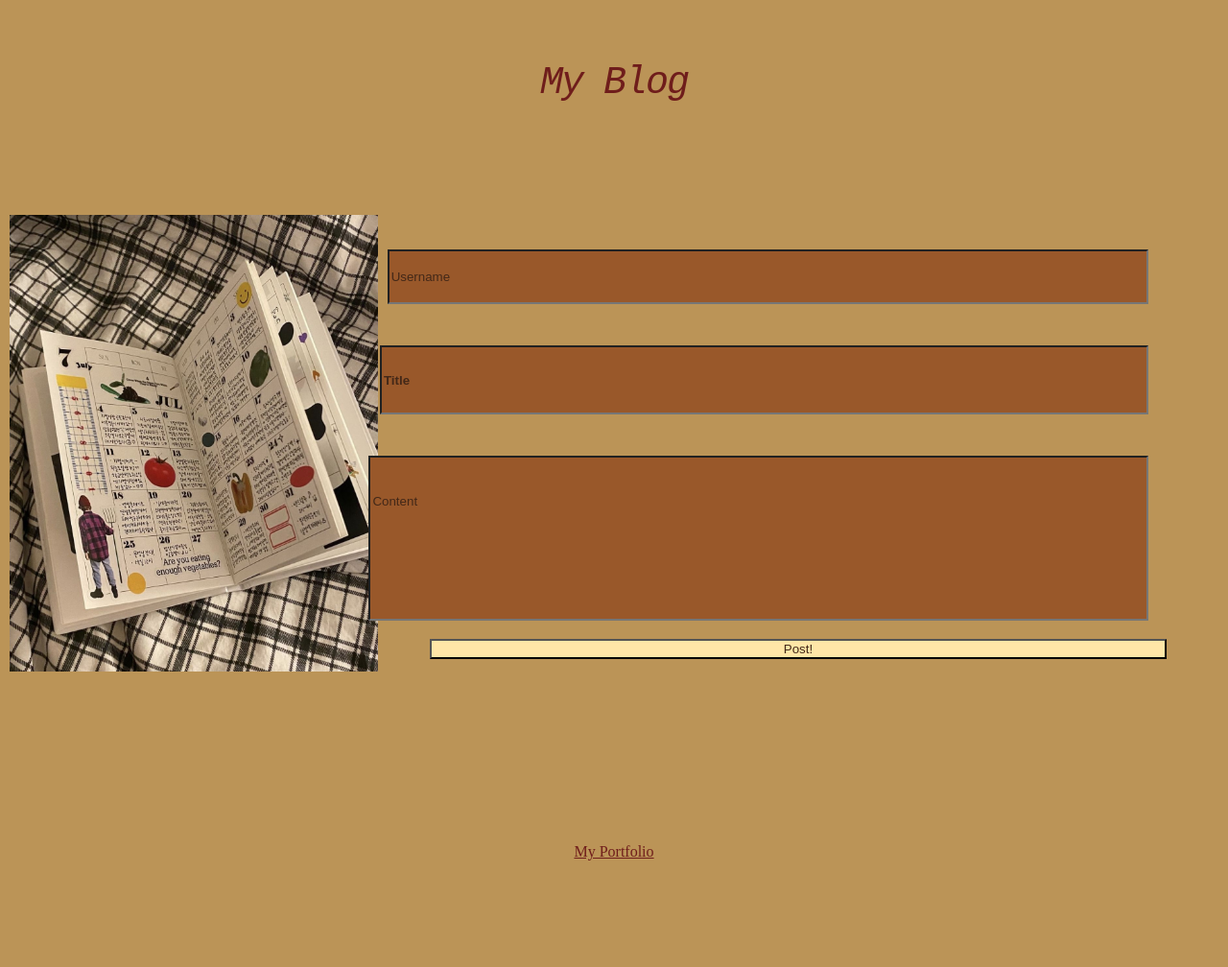
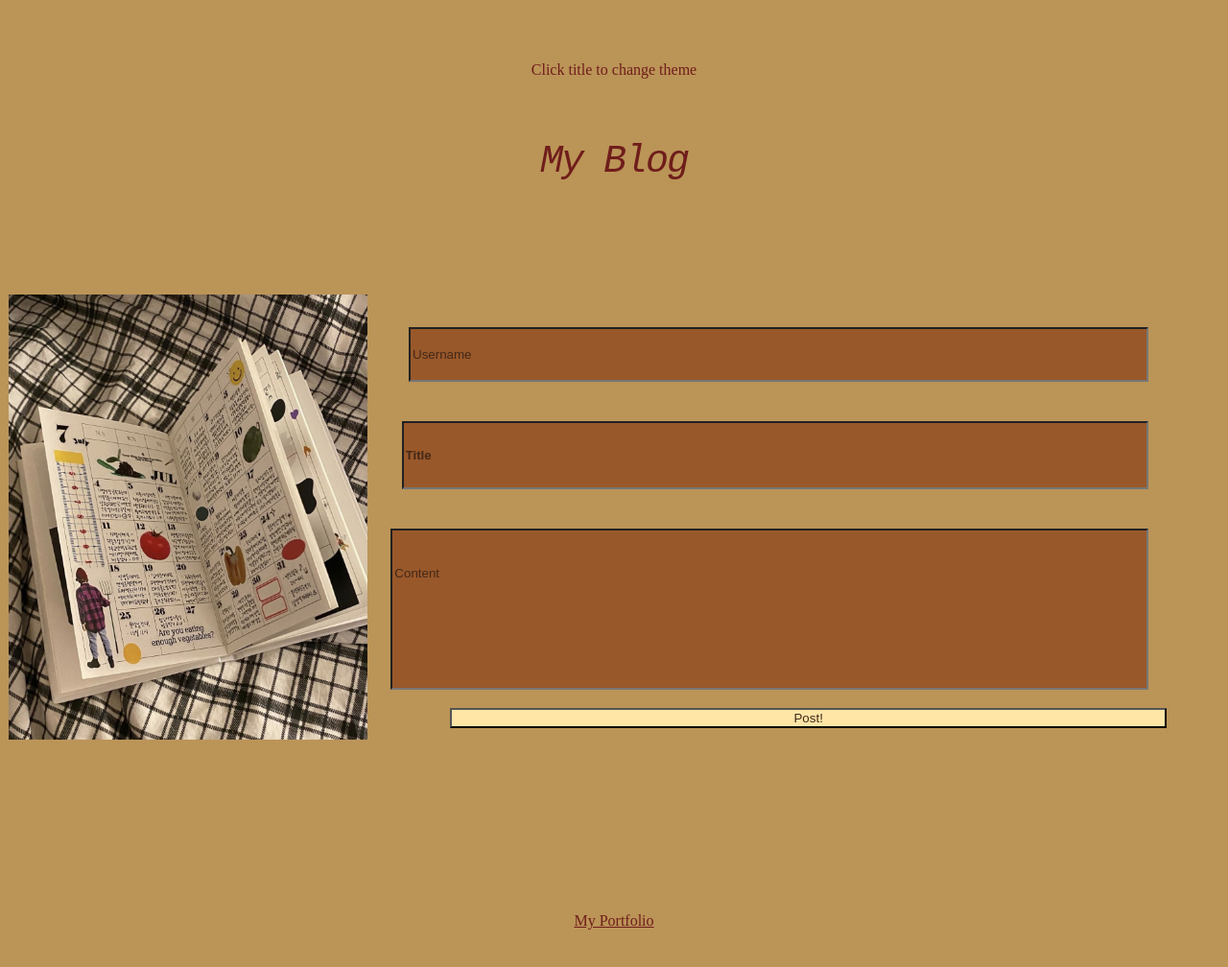
Before and after one commit to Ohkrah/Personal-Blog, a plain HTML site: page index.html in a window 1280 px wide. Shown: the whole page at 96% size. Before the commit the page ends 949 px from the top, so only its background shows below. Drawn offline with Linux system fonts and the light colour scheme.

Commit message:
fixed responsiveness issue

```diff
--- a/Assets/css/blog.css
+++ b/Assets/css/blog.css
@@ -6,12 +6,6 @@
     --submit:#ffe6a7;
    }
 
-.center {
-    text-align: center;
-    justify-content: center;
-    align-self: center;
-
-}
 .buttonBox{
     display: flex;
     justify-content: center;
--- a/Assets/css/form.css
+++ b/Assets/css/form.css
@@ -54,6 +54,7 @@
 @media screen and (min-width: 765px){
      /* used Xpert for help with flex box design and right side alignment */
      .rightSide{
+        margin-left: 2.5%;
         width: 100%;
         display:flex;
         flex-direction: column;
--- a/Assets/css/styles.css
+++ b/Assets/css/styles.css
@@ -14,6 +14,13 @@ body{
 
 .dark{
     background-color: var(--font);
+}
+
+.center {
+    text-align: center;
+    justify-content: center;
+    align-self: center;
+
 }
 
 .light{
--- a/index.html
+++ b/index.html
@@ -8,6 +8,7 @@
     <title>My Blog</title>
 </head>
 <body class="light">
+    <p class='center portfolio'>Click title to change theme</p>
     <h1 class="header" id="themeSwitch">My Blog</h1>
 
     <section class="mainPage">
```
Also changed, not shown: blog.html (+1 -0 lines).
